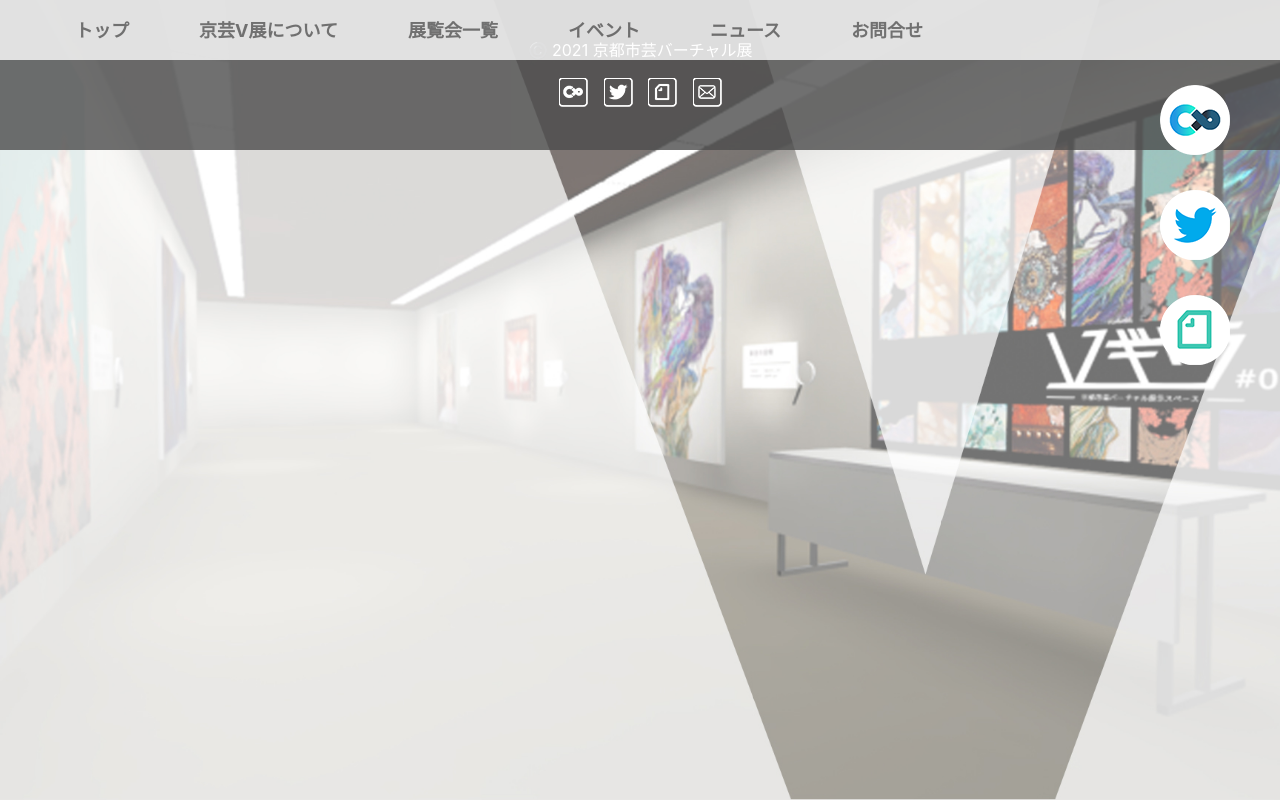
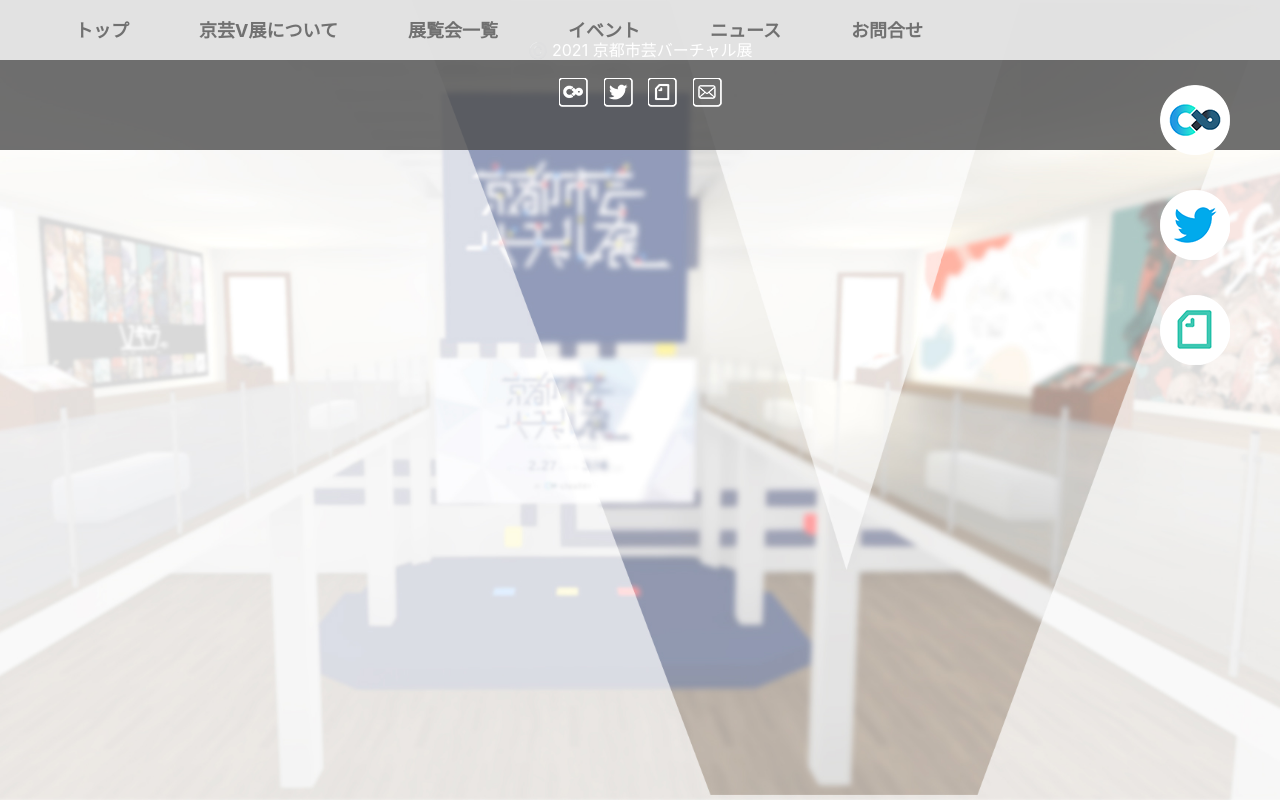
Before and after one commit to ysd-ktn/kcua-virtual, a Flask app: template templates/base.html in a window 1280 px wide. Run offline with Flask 2, Linux system fonts and the light colour scheme; the template is opened without the code that fills it, so the values that code supplies are empty; some libraries are stand-ins or nearby versions.

Commit message:
背景画像を差し替え

```diff
--- a/static/css/main.css
+++ b/static/css/main.css
@@ -11,8 +11,7 @@ body {
   background-image: url("/static/images/entry_background.jpg");
   background-repeat: no-repeat;
   background-attachment: fixed;
-  background-size: cover;
-  background-position: right; }
+  background-size: cover; }
   body::before {
     content: "";
     display: block;
@@ -25,7 +24,8 @@ body {
     background-image: url("/static/images/entry_background.jpg");
     background-repeat: no-repeat;
     background-position: 50% 100%;
-    background-size: cover; }
+    background-size: cover;
+    background-position: right; }
 
 @media screen and (min-width: 0px) and (max-width: 320px) {
   h1 {
--- a/static/scss/main.scss
+++ b/static/scss/main.scss
@@ -23,7 +23,6 @@ body {
     background-repeat: no-repeat;
     background-attachment: fixed;
     background-size: cover;
-    background-position: right;
     &::before {
         content:"";
         display:block;
@@ -37,6 +36,7 @@ body {
         background-repeat:no-repeat;
         background-position:50% 100%;
         background-size:cover;
+        background-position: right;
     }
 }
 
```
Also changed, not shown: static/images/entry_background.jpg, static/images/sample_image1.png (deleted), 1 other file.
